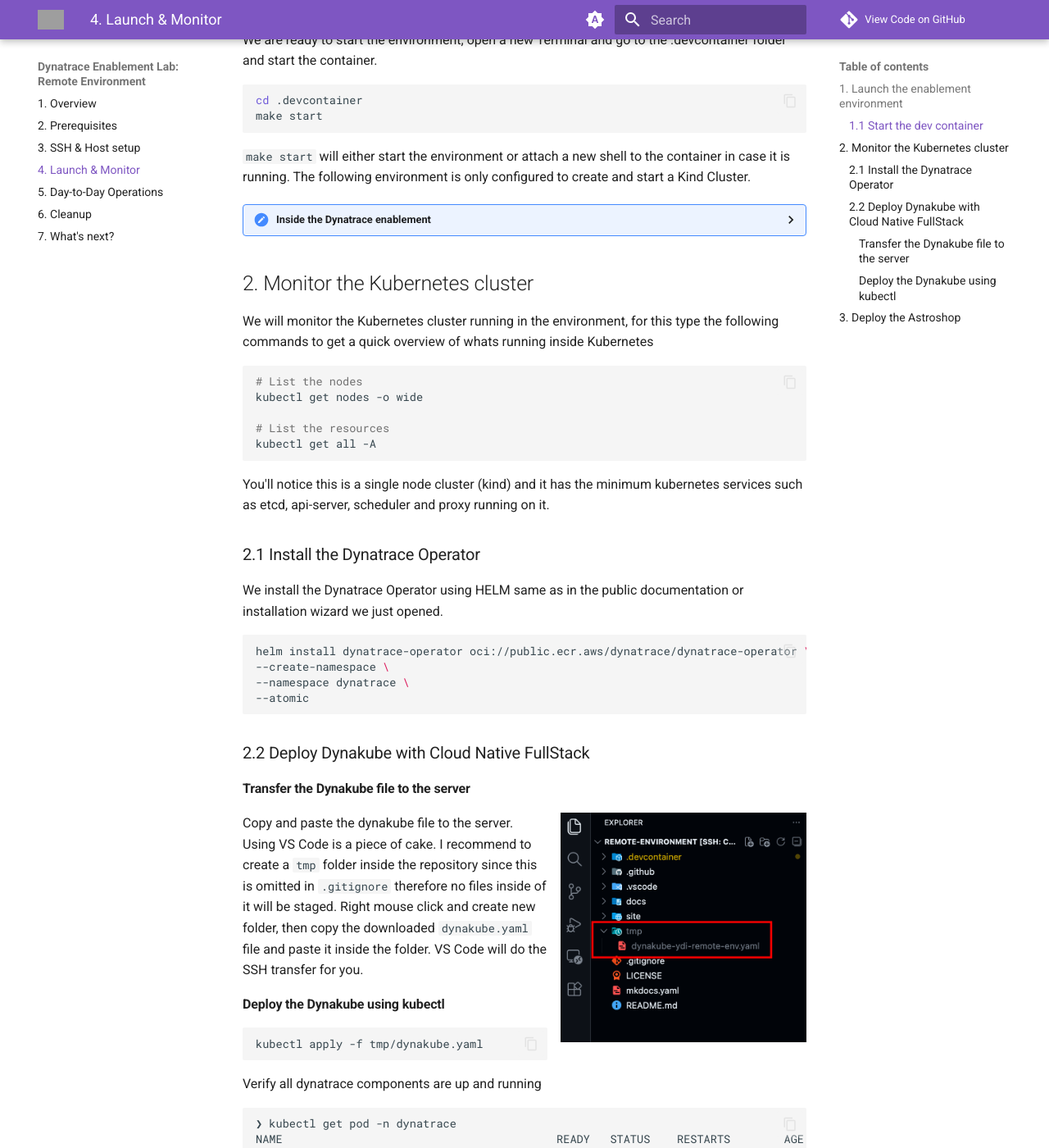
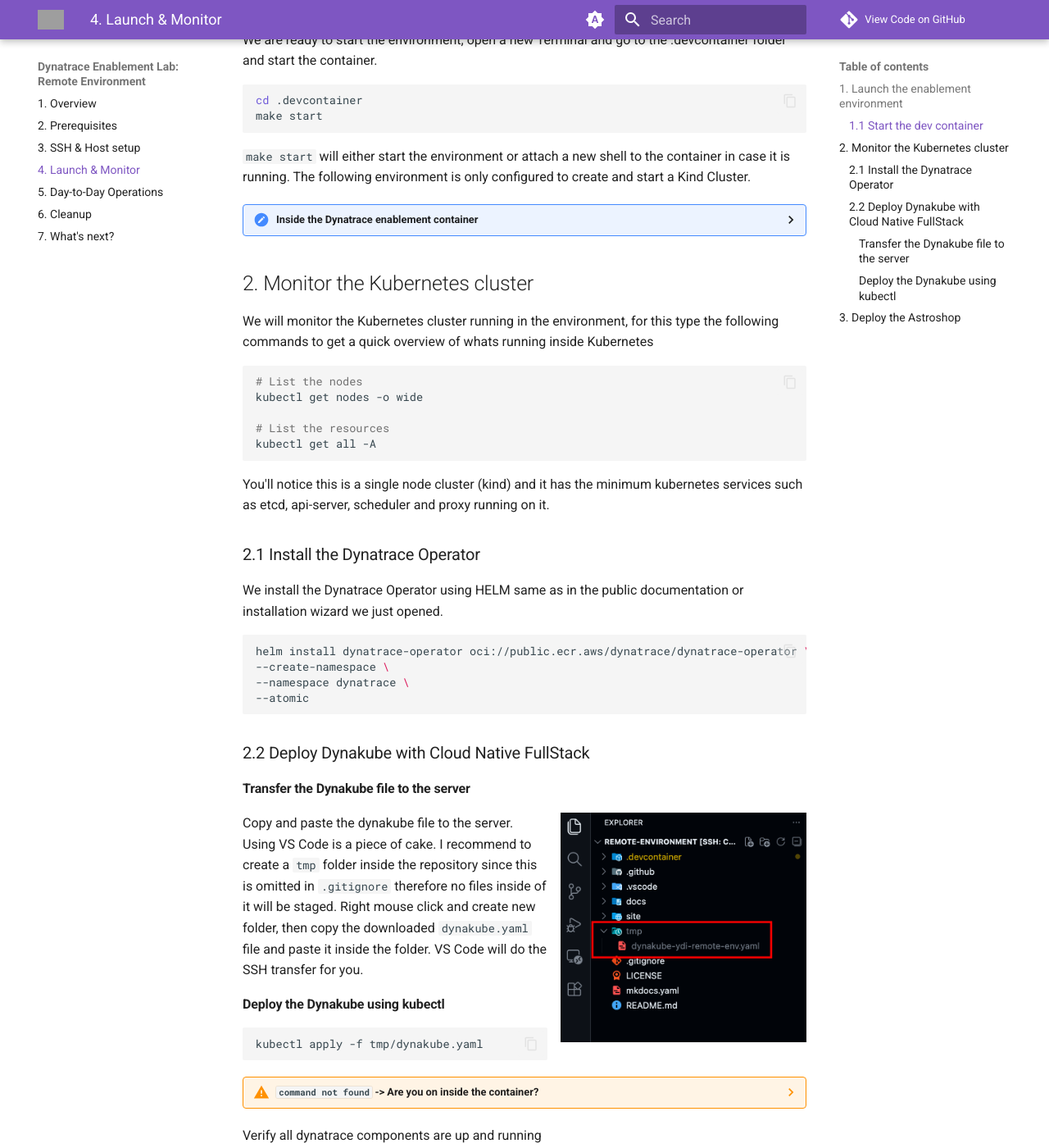
Before and after one commit to danatrace/remote-environment, an MkDocs documentation site: the page built from docs/launch.md, in a window 1280 px wide and 1400 px high, scrolled down 241 px. Shown: the whole window at 82% size. Built offline with MkDocs 1.6.1 and Material for MkDocs 9.7.7, drawn with Linux system fonts in a browser that asks for light colours; comment, search, counter and statistics services are not loaded; grey boxes are pictures that could not be loaded.

Commit message:
Warning to users about being in the container.

````diff
--- a/docs/launch.md
+++ b/docs/launch.md
@@ -13,7 +13,7 @@ make start
 ```
 `make start` will either start the environment or attach a new shell to the container in case it is running. The following environment is only configured to create and start a Kind Cluster.
 
-??? "Inside the Dynatrace enablement"
+??? "Inside the Dynatrace enablement container"
     You should be able to see a Dynatrace logo and some basic information of the container.
 
     ![alt text](img/makestart.png)
@@ -60,6 +60,9 @@ Copy and paste the dynakube file to the server. Using VS Code is a piece of cake
 kubectl apply -f tmp/dynakube.yaml
 ```
 
+??? warning "`command not found` -> Are you on inside the container?"
+    Remember, if you get an error such as `command not found` for `kubectl`, `helm` or `k9s`, most likely you are not inside the container. You'll need to do a `make start`inside the .devcontainer folder. More information about it in the section [Day to Day Operations](/day2day)
+
 Verify all dynatrace components are up and running
 ```bash
 ❯ kubectl get pod -n dynatrace
````
